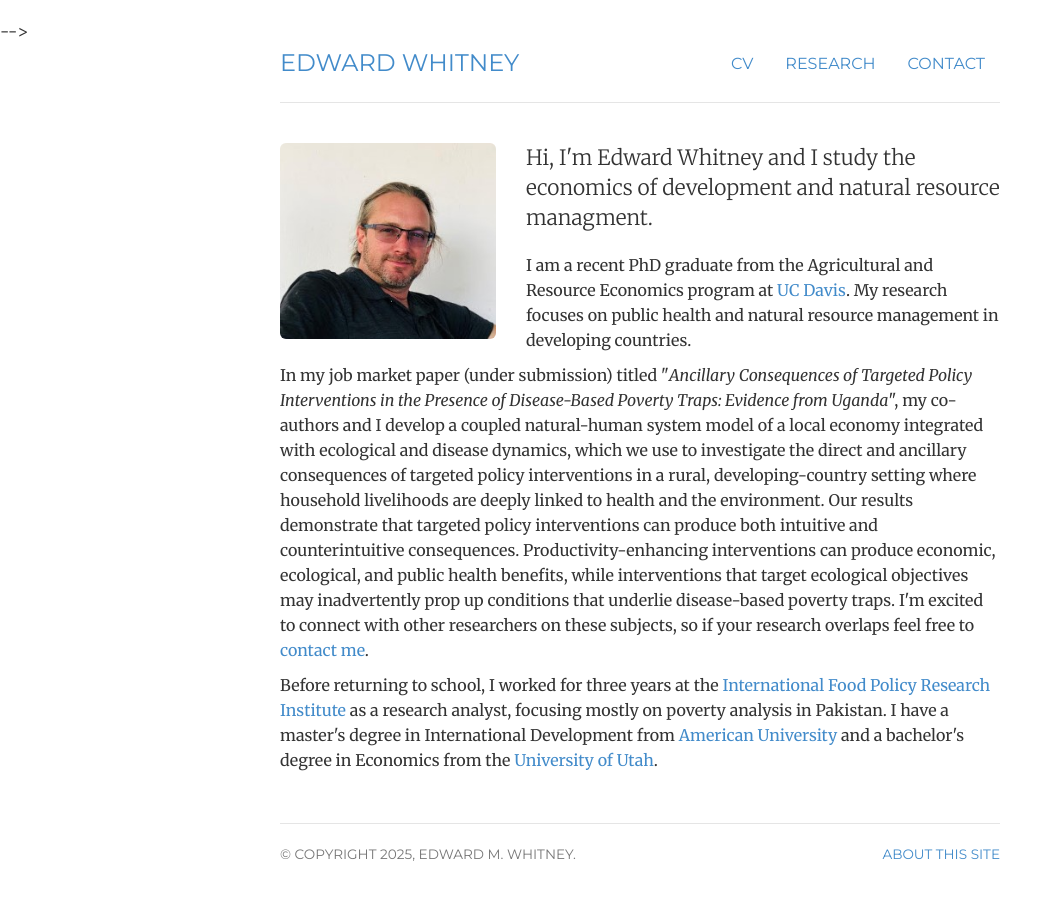
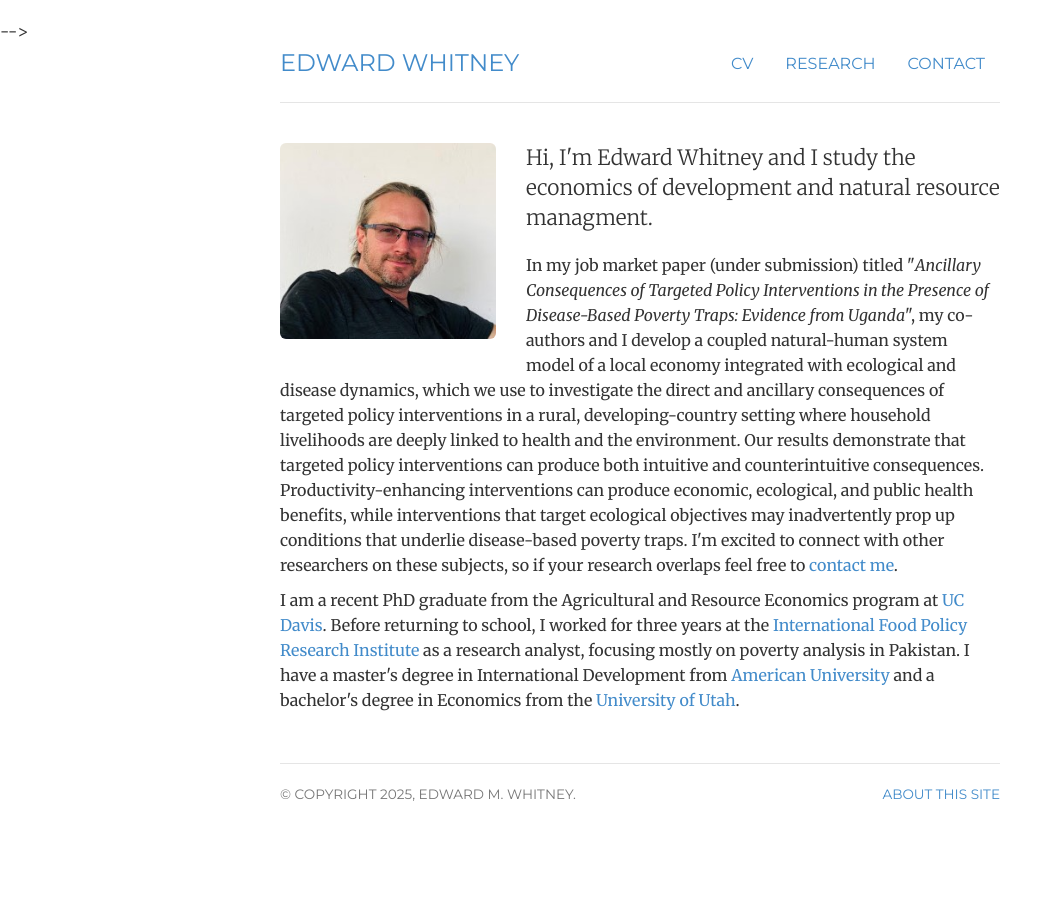
Before and after one commit to edwardmw/edwardmwhitney, a Jekyll site: the page built from index.html, in a window 1280 px wide. Shown: the whole page, without its empty margins (0-1044 px from the left). Built offline with Jekyll 4.4.1, drawn with Linux system fonts in a browser that asks for light colours.

Commit message:
Update index.html

```diff
--- a/index.html
+++ b/index.html
@@ -16,12 +16,11 @@
         <div itemscope itemtype="http://data-vocabulary.org/Person">
             <p class="lead">Hi, I'm <span itemprop="name">Edward Whitney</span> and I study the economics of development and natural resource managment.</p>
 
-            <p>I am a recent <span itemprop="title">PhD graduate</span> from the Agricultural and Resource Economics program at  <a href="https://are.ucdavis.edu/" target="_blank">UC Davis</a>. My research focuses on public health and natural resource management in developing countries.</p>
-
 			<p>In my job market paper (under submission) titled "<i>Ancillary Consequences of Targeted Policy Interventions in the Presence of Disease-Based Poverty Traps: Evidence from Uganda</i>", my co-authors and I develop a coupled natural-human system model of a local economy integrated with ecological and disease dynamics, which we use to investigate the direct and ancillary consequences of targeted policy interventions in a rural, developing-country setting where household livelihoods are deeply linked to health and the environment. Our results demonstrate that targeted policy interventions can produce both intuitive and counterintuitive consequences. Productivity-enhancing
             interventions can produce economic, ecological, and public health benefits, while interventions that target ecological objectives may inadvertently prop up conditions that underlie disease-based poverty traps. I'm excited to connect with other researchers on these subjects, so if your research overlaps feel free to <a href="http://edwardmwhitney.com/contact" target="_blank">contact me</a>.  </p>
 
-            <p>Before returning to school, I worked for three years at the <a href="https://www.ifpri.org/" target="_blank">International Food Policy Research Institute</a> as a research analyst, focusing mostly on poverty analysis in Pakistan. I have a master's degree in International Development from <a href="https://www.american.edu/" target="_blank">American University</a> and a bachelor's degree in Economics from the <a href="https://www.utah.edu/" target="_blank">University of Utah</a>.</p>
+			<p>I am a recent <span itemprop="title">PhD graduate</span> from the Agricultural and Resource Economics program at  <a href="https://are.ucdavis.edu/" target="_blank">UC Davis</a>.<!-- My research focuses on public health and natural resource management in developing countries.-->
+            Before returning to school, I worked for three years at the <a href="https://www.ifpri.org/" target="_blank">International Food Policy Research Institute</a> as a research analyst, focusing mostly on poverty analysis in Pakistan. I have a master's degree in International Development from <a href="https://www.american.edu/" target="_blank">American University</a> and a bachelor's degree in Economics from the <a href="https://www.utah.edu/" target="_blank">University of Utah</a>.</p>
         </div>
     </div>
 </div>
```
